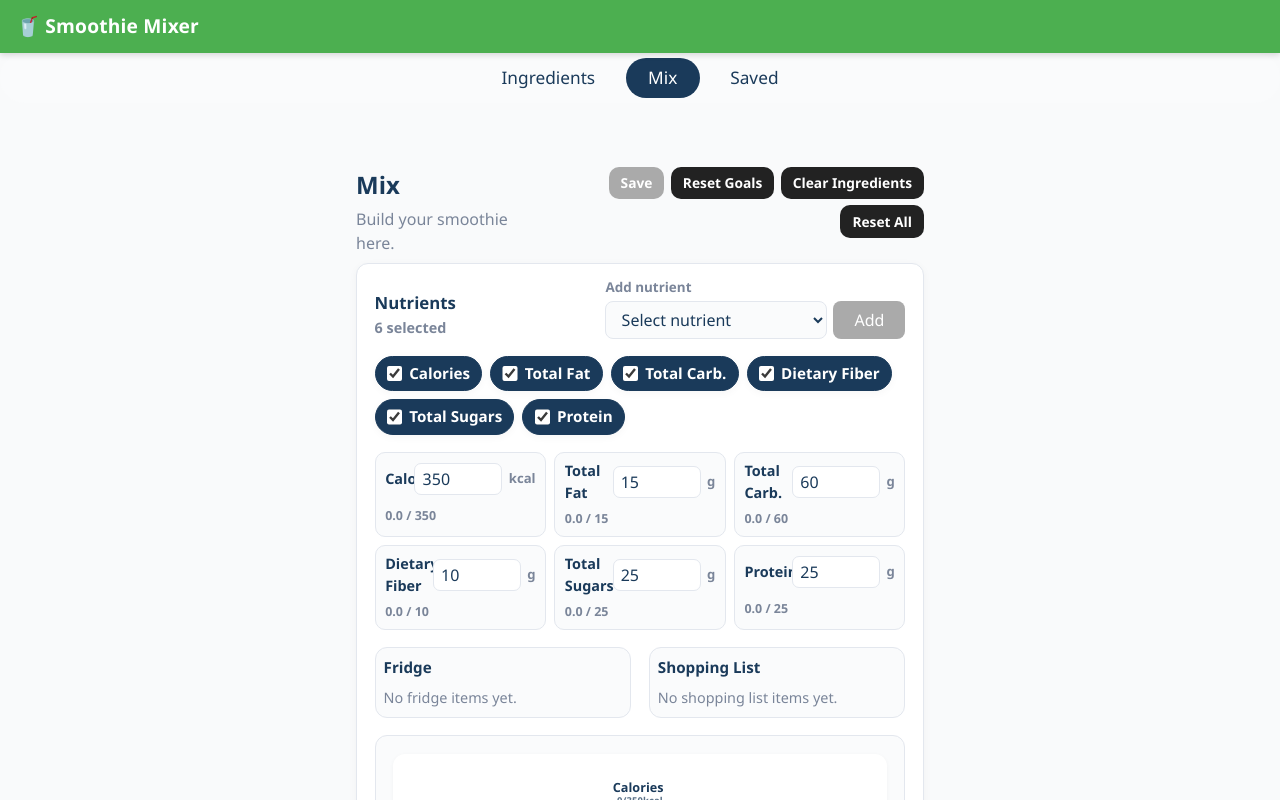
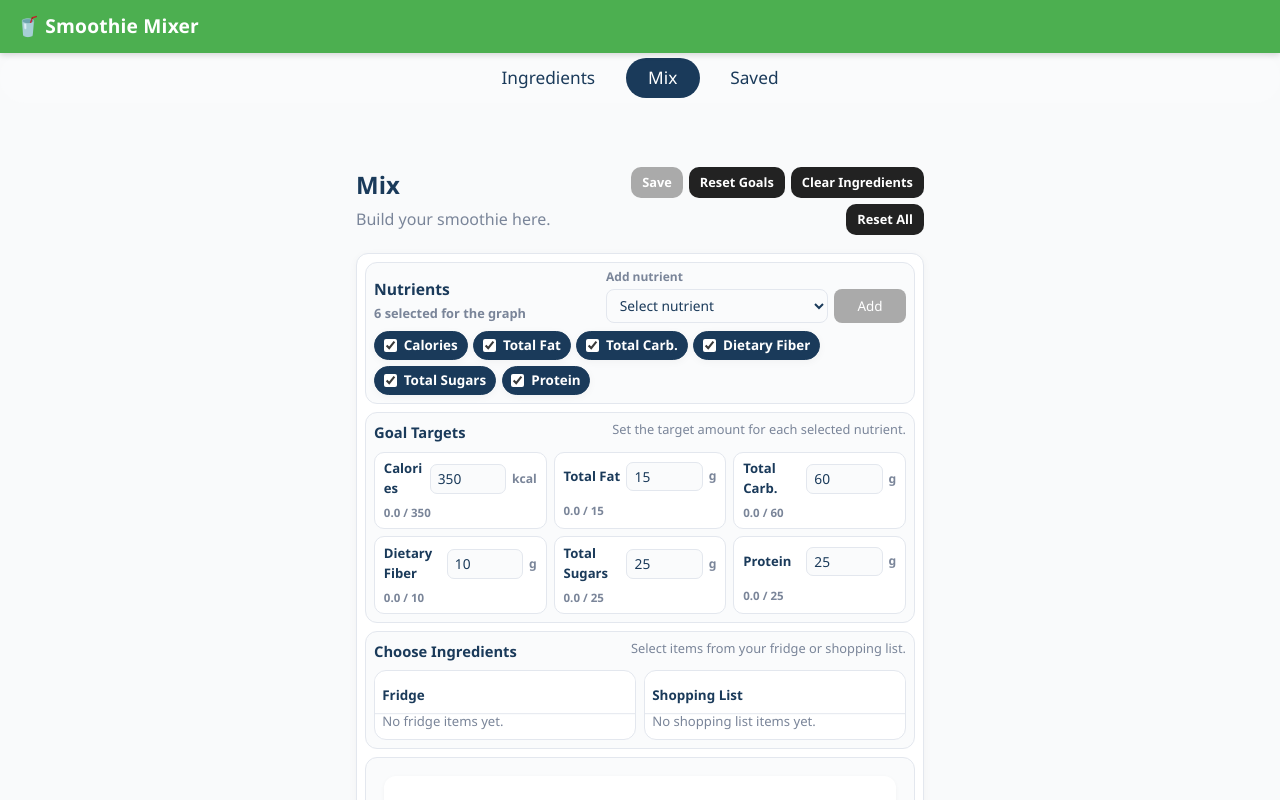
Before and after one commit to Ddupasquier/smoothie-mixer, a SvelteKit app: page /mix in a window 1280 px wide. Shown: the top 800 px of the page. Built offline with nearby package versions, Linux system fonts and the light colour scheme.

Commit message:
fix up presentation

```diff
--- a/src/lib/components/PillRow.svelte
+++ b/src/lib/components/PillRow.svelte
@@ -11,15 +11,42 @@
         onSelect?: (idx: number) => void;
         activeIndices?: number[];
     }>();
+
+    type ArrangedPill = {
+        label: string;
+        index: number;
+        active: boolean;
+    };
+
+    function arrangePills(
+        pillLabels: string[],
+        selectedIndices: number[],
+    ): ArrangedPill[] {
+        return pillLabels
+            .map((label, index) => ({
+                label,
+                index,
+                active: selectedIndices.includes(index),
+            }))
+            .sort((a, b) => {
+                if (a.active !== b.active) return a.active ? -1 : 1;
+                if (a.label.length !== b.label.length) {
+                    return a.label.length - b.label.length;
+                }
+                return a.label.localeCompare(b.label);
+            });
+    }
+
+    const arrangedPills = $derived(arrangePills(pills, activeIndices));
 </script>
 
 <div class="pill-row">
-    {#each pills as pill, i}
+    {#each arrangedPills as pill (`${pill.index}-${pill.label}`)}
         <Pill
-            label={pill}
-            onRemove={() => onRemove(i)}
-            onSelect={() => onSelect && onSelect(i)}
-            active={activeIndices.includes(i)}
+            label={pill.label}
+            onRemove={() => onRemove(pill.index)}
+            onSelect={() => onSelect && onSelect(pill.index)}
+            active={pill.active}
         />
     {/each}
 </div>
--- a/src/routes/mix/+page.svelte
+++ b/src/routes/mix/+page.svelte
@@ -642,10 +642,12 @@
     </TextInputDialog>
 
     <section class="mix-panel" aria-labelledby="nutrient-controls-title">
+        <div class="mix-builder">
+            <section class="setup-card setup-card--nutrients">
                 <div class="panel-header">
                     <div>
                         <h3 id="nutrient-controls-title">Nutrients</h3>
-                <p>{selectedCount} selected</p>
+                        <p>{selectedCount} selected for the graph</p>
                     </div>
                     <div class="add-nutrient-controls">
                         <label for="add-nutrient">Add nutrient</label>
@@ -663,11 +665,16 @@
                     </div>
                 </div>
 
-        <div class="mix-builder">
                 <div class="mix-nutrients" aria-label="Selected nutrients">
                     <CheckboxGroup {options} {selected} onChange={handleChange} />
                 </div>
+            </section>
 
+            <section class="setup-card setup-card--goals">
+                <div class="section-heading">
+                    <h4>Goal Targets</h4>
+                    <p>Set the target amount for each selected nutrient.</p>
+                </div>
                 <div class="goal-grid" aria-label="Nutrient goals">
                     {#each selectedNutrients as nutrient}
                         <label class="goal-input">
@@ -693,10 +700,16 @@
                         </label>
                     {/each}
                 </div>
+            </section>
 
+            <section class="setup-card setup-card--ingredients">
+                <div class="section-heading">
+                    <h4>Choose Ingredients</h4>
+                    <p>Select items from your fridge or shopping list.</p>
+                </div>
                 <div class="ingredient-lists" aria-label="Smoothie ingredients">
                     <section class="ingredient-list">
-                    <h4>Fridge</h4>
+                        <h5>Fridge</h5>
                         {#if fridgeItems.length > 0}
                             <PillRow
                                 pills={fridgeItems.map((food) => food.description)}
@@ -718,7 +731,7 @@
                     </section>
 
                     <section class="ingredient-list">
-                    <h4>Shopping List</h4>
+                        <h5>Shopping List</h5>
                         {#if shoppingItems.length > 0}
                             <PillRow
                                 pills={shoppingItems.map(
@@ -741,6 +754,7 @@
                         {/if}
                     </section>
                 </div>
+            </section>
 
             {#if selectedFoods.length > 0}
                 <section
@@ -806,8 +820,8 @@
         display: flex;
         justify-content: space-between;
         gap: $app-gap-md;
-        align-items: start;
-        margin-bottom: $app-gap-sm;
+        align-items: flex-start;
+        margin-bottom: $app-gap-md;
 
         h2 {
             margin-bottom: 0.25rem;
@@ -823,15 +837,16 @@
         display: flex;
         flex-wrap: wrap;
         justify-content: flex-end;
-        gap: 0.4rem;
+        gap: 0.35rem;
+        max-width: 22rem;
 
         button {
             background: $app-btn-bg;
             color: $app-btn-text;
             border-radius: $app-radius;
-            font-size: 0.86rem;
+            font-size: 0.8rem;
             font-weight: 700;
-            padding: 0.42rem 0.75rem;
+            padding: 0.42rem 0.7rem;
 
             &:hover {
                 background: $app-btn-bg-hover;
@@ -917,30 +932,56 @@
     }
 
     .mix-panel {
-        padding: $app-gap-md;
+        padding: $app-gap-sm;
         background: $app-section-bg;
         border: $app-border;
         border-radius: $app-card-radius;
         box-shadow: $app-box-shadow;
     }
 
+    .setup-card {
+        padding: $app-gap-sm;
+        background: $app-bg;
+        border: $app-border;
+        border-radius: $app-card-radius;
+    }
+
+    .section-heading {
+        display: flex;
+        justify-content: space-between;
+        gap: $app-gap-sm;
+        margin-bottom: $app-gap-sm;
+
+        h4 {
+            color: $app-primary;
+            font-size: 0.92rem;
+            font-weight: 800;
+        }
+
+        p {
+            color: $app-muted;
+            font-size: 0.8rem;
+            line-height: 1.35;
+        }
+    }
+
     .panel-header {
         display: grid;
         grid-template-columns: minmax(0, 1fr) minmax(220px, 300px);
-        gap: $app-gap-md;
+        gap: $app-gap-sm;
         align-items: end;
-        margin-bottom: $app-gap-md;
+        margin-bottom: $app-gap-sm;
 
         h3 {
             margin-bottom: 0.1rem;
             color: $app-primary;
-            font-size: 1.05rem;
-            font-weight: 600;
+            font-size: 0.98rem;
+            font-weight: 800;
         }
 
         p {
             color: $app-muted;
-            font-size: 0.9rem;
+            font-size: 0.8rem;
             font-weight: 600;
         }
     }
@@ -953,7 +994,7 @@
         label {
             grid-column: 1 / -1;
             color: $app-muted;
-            font-size: 0.84rem;
+            font-size: 0.75rem;
             font-weight: 700;
             line-height: 1;
         }
@@ -961,19 +1002,21 @@
         select {
             width: 100%;
             min-width: 0;
-            height: 2.35rem;
-            padding: 0 0.7rem;
+            height: 2.1rem;
+            padding: 0 0.55rem;
             color: $app-primary;
             background: $app-bg;
             border: $app-border;
             border-radius: 8px;
+            font-size: 0.86rem;
         }
 
         button {
-            height: 2.35rem;
-            padding: 0 0.7rem;
+            height: 2.1rem;
+            padding: 0 0.65rem;
             background: $app-btn-bg;
             color: $app-btn-text;
+            font-size: 0.84rem;
 
             &:hover:not(:disabled) {
                 background: $app-btn-bg-hover;
@@ -990,58 +1033,75 @@
         display: grid;
         grid-template-columns: 1fr;
         align-items: stretch;
-        gap: $app-gap-md;
+        gap: $app-gap-sm;
     }
 
     .mix-nutrients {
         display: flex;
         align-content: flex-start;
+
+        :global(.checkbox-group) {
+            gap: 0.35rem;
+        }
+
+        :global(.checkbox-item) {
+            min-height: 1.85rem;
+            padding: 0.3rem 0.55rem;
+            font-size: 0.84rem;
+        }
+
+        :global(input) {
+            width: 0.8rem;
+            height: 0.8rem;
+        }
     }
 
     .goal-grid {
         display: grid;
-        grid-template-columns: repeat(auto-fit, minmax(150px, 1fr));
-        gap: $app-gap-sm;
+        grid-template-columns: repeat(auto-fit, minmax(135px, 1fr));
+        gap: 0.45rem;
     }
 
     .goal-input {
         display: grid;
-        grid-template-columns: 1fr minmax(4rem, 5.5rem) auto;
+        grid-template-columns: minmax(0, 1fr) minmax(3.8rem, 4.8rem) auto;
         align-items: center;
-        gap: 0.4rem;
+        gap: 0.35rem;
         min-width: 0;
-        padding: 0.45rem 0.6rem;
-        background: $app-bg;
+        padding: 0.42rem 0.55rem;
+        background: $app-section-bg;
         border: $app-border;
         border-radius: $app-radius;
         color: $app-primary;
-        font-size: 0.9rem;
-        font-weight: 600;
+        font-size: 0.82rem;
+        font-weight: 800;
 
         span {
             min-width: 0;
+            overflow-wrap: anywhere;
         }
 
         input {
             width: 100%;
             min-width: 0;
-            height: 2rem;
+            height: 1.85rem;
             padding: 0 0.45rem;
             color: $app-primary;
-            background: $app-section-bg;
+            background: $app-bg;
             border: $app-border;
             border-radius: 7px;
+            font-size: 0.86rem;
         }
 
         .goal-unit {
             color: $app-muted;
-            font-size: 0.82rem;
+            font-size: 0.76rem;
         }
 
         small {
             grid-column: 1 / -1;
             color: $app-muted;
-            font-size: 0.78rem;
+            font-size: 0.72rem;
             font-weight: 600;
         }
     }
@@ -1049,26 +1109,52 @@
     .ingredient-lists {
         display: grid;
         grid-template-columns: 1fr 1fr;
-        gap: $app-gap-md;
+        gap: $app-gap-sm;
     }
 
     .ingredient-list {
         min-width: 0;
-        padding: $app-gap-sm;
-        background: $app-bg;
+        max-height: 13rem;
+        overflow-y: auto;
+        padding: 0.45rem;
+        background: $app-section-bg;
         border: $app-border;
         border-radius: $app-card-radius;
 
-        h4 {
-            margin-bottom: $app-gap-sm;
+        h5 {
+            position: sticky;
+            top: 0;
+            z-index: 1;
+            margin: -0.45rem -0.45rem 0.35rem;
+            padding: 0.45rem;
             color: $app-primary;
-            font-size: 0.95rem;
-            font-weight: 700;
+            background: $app-section-bg;
+            border-bottom: $app-border;
+            font-size: 0.84rem;
+            font-weight: 800;
         }
 
         p {
             color: $app-muted;
-            font-size: 0.9rem;
+            font-size: 0.82rem;
+        }
+
+        :global(.pill-row) {
+            gap: 0.3rem;
+            margin: 0;
+        }
+
+        :global(.pill) {
+            max-width: 100%;
+            padding: 0.16rem 0.55rem;
+            font-size: 0.82rem;
+            line-height: 1.2;
+            overflow-wrap: anywhere;
+        }
+
+        :global(.pill-remove) {
+            flex-shrink: 0;
+            font-size: 1rem;
         }
     }
 
```
Lines whose indentation alone changed are shown as unchanged.
